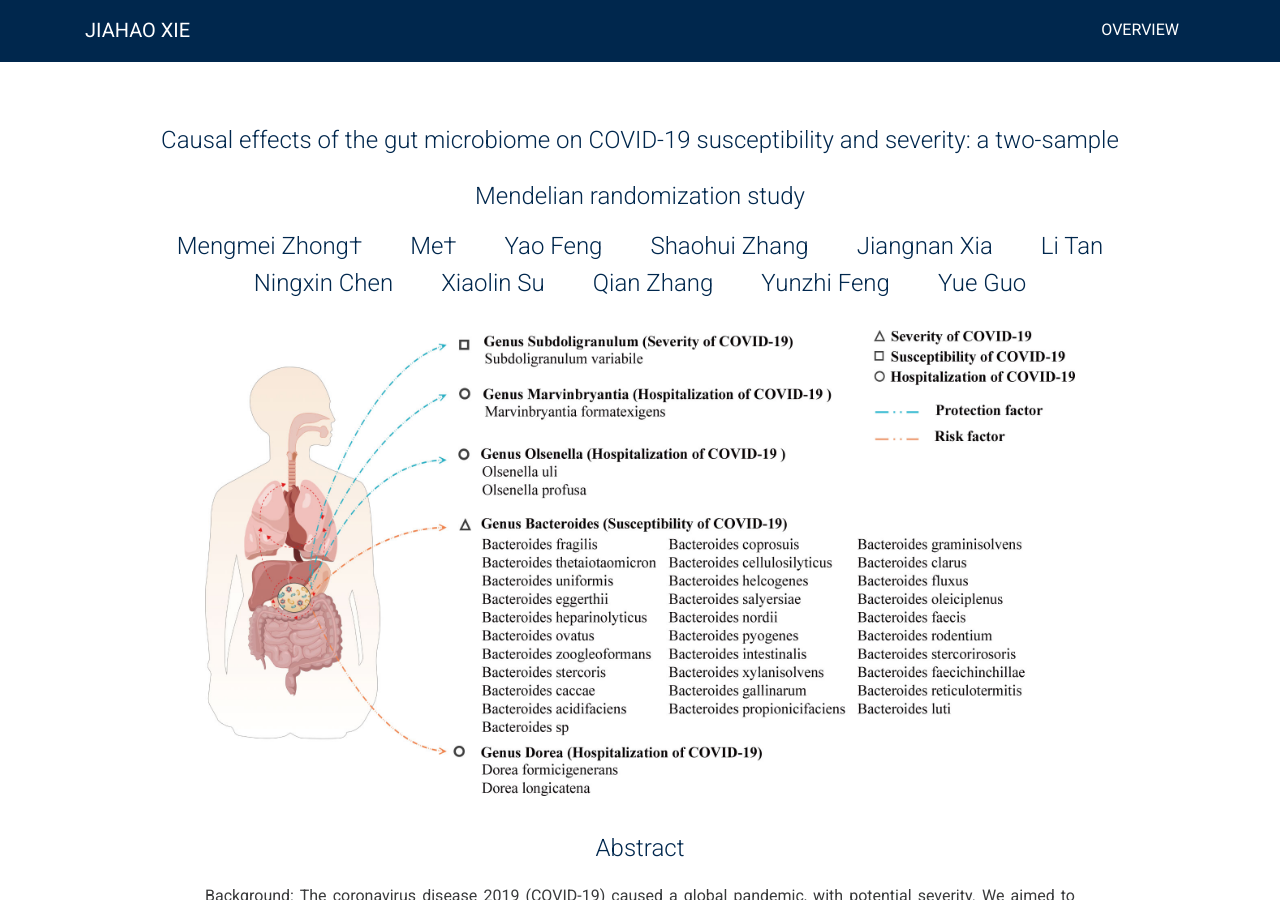
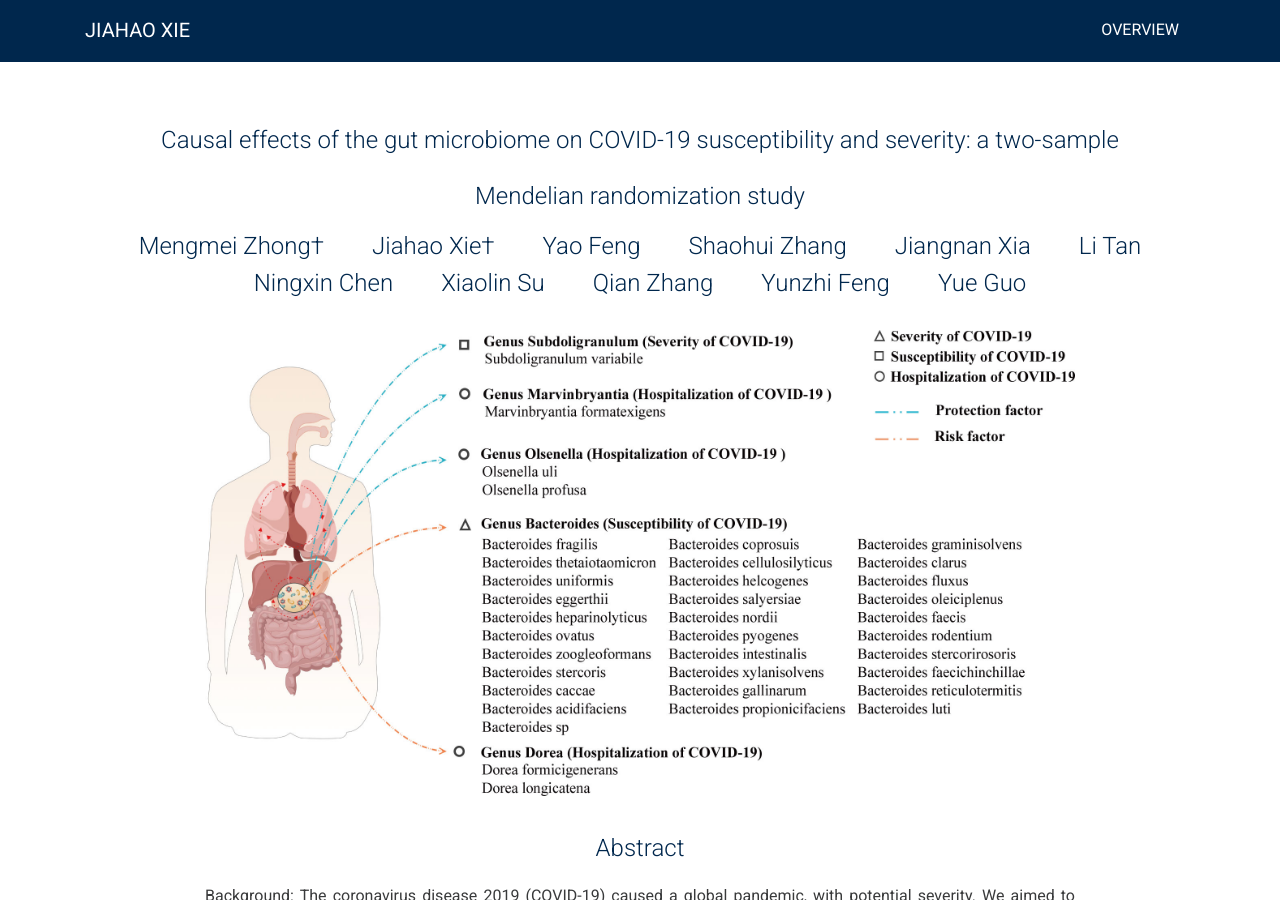
Before and after one commit to Jiahao-Xie-86/Jiahao-Xie-86.github.io, a Jekyll site: the page built from _publications/2023-causal.md, in a window 1280 px wide and 900 px high. Built offline with Jekyll 4.4.1, drawn with Linux system fonts in a browser that asks for light colours; nearby versions of some CDN libraries; a style sheet for code colours, icons or effects is not loaded.

Commit message:
Update 2023-causal.md

```diff
--- a/_publications/2023-causal.md
+++ b/_publications/2023-causal.md
@@ -3,7 +3,7 @@ id:             2023-causal
 title:          "Causal effects of the gut microbiome on COVID-19 susceptibility and severity: a two-sample Mendelian randomization study"
 authors:
     - Mengmei Zhong†
-    - Me†
+    - Jiahao Xie†
     - Yao Feng
     - Shaohui Zhang
     - Jiangnan Xia
```
